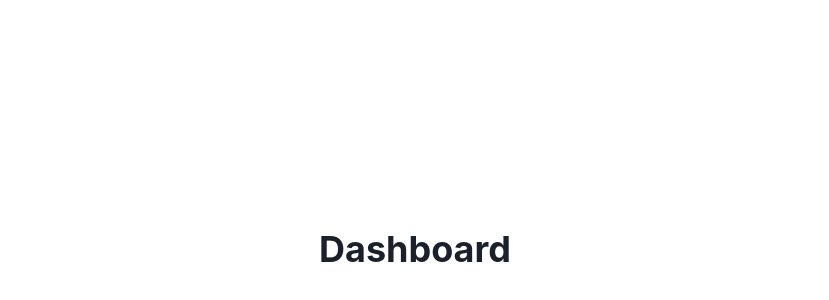
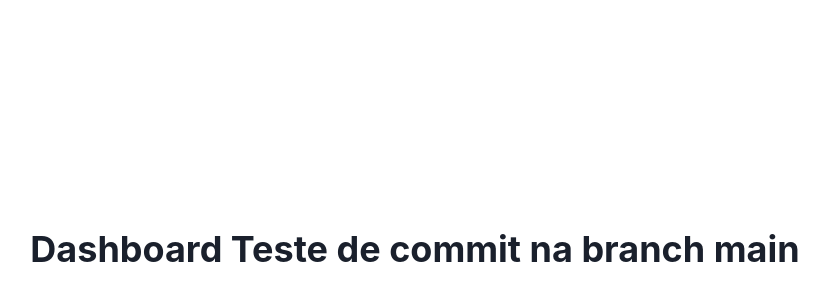
Before and after one commit to Rayhene/oms-ferreira-costa, a React (Vite) app in the folder front/: page /dashboard in a window 1280 px wide. Shown: the part 150-450 px from the top of the page, without its empty margins (225-1054 px from the left). Built offline with nearby package versions, Linux system fonts and the light colour scheme.

Commit message:
Update index.jsx
Teste 1

```diff
--- a/front/src/pages/Dashboard/index.jsx
+++ b/front/src/pages/Dashboard/index.jsx
@@ -8,6 +8,7 @@ const Dashboard = () => {
       <Center>
         <Heading as="h1" size="xl">
           Dashboard
+          Teste de commit na branch main
         </Heading>
       </Center>
     </Flex>
```
